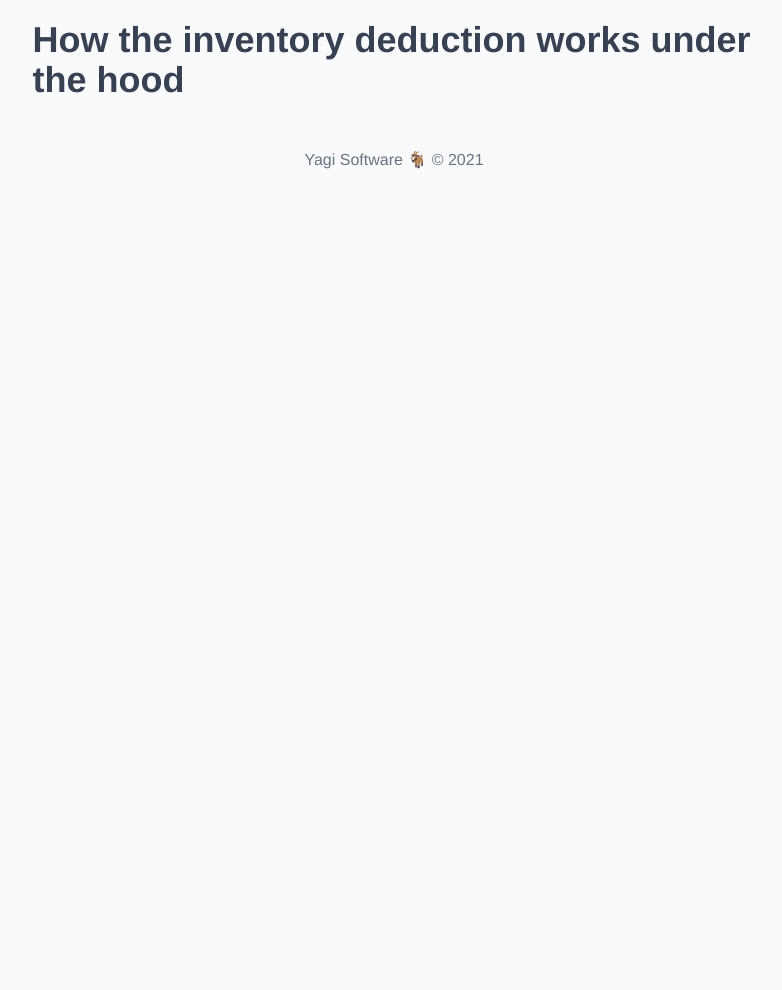
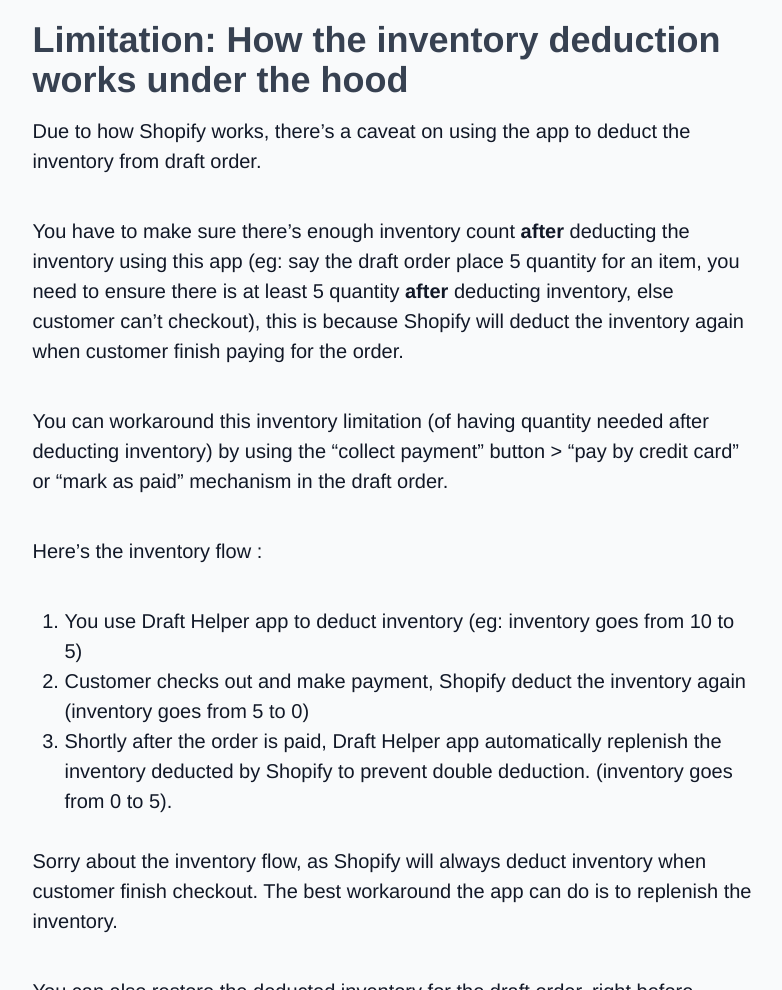
Before and after one commit to YagiSoftware/blog, a Jekyll site: the page built from _posts/2021-10-30-how-to-deduct-inventory-for-draft-order.md, in a window 1280 px wide and 1400 px high, scrolled down 3260 px. Shown: the part 410-1400 px from the top of the window, without its empty margins (246-1028 px from the left). Built offline with Jekyll 4.4.1, drawn with Linux system fonts in a browser that asks for light colours; some web fonts are replaced; comment, search, counter and statistics services are not loaded; before the commit the page ends 3874 px from its top, so only the background shows below that; some of the changed text lies outside the part shown.

Commit message:
Added limitation and last CTA paragraph
Added limitation and last CTA paragraph

```diff
--- a/_posts/2021-10-30-how-to-deduct-inventory-for-draft-order.md
+++ b/_posts/2021-10-30-how-to-deduct-inventory-for-draft-order.md
@@ -1,6 +1,6 @@
 ---
 layout: post
-title: How to deduct inventory for Draft Order
+title: How to deduct inventory for Draft Order on Shopify
 date: 2021-10-30 16:44 +0800
 ---
 
@@ -39,4 +39,36 @@
 After clicking "Confirm deduct", you can see that the inventory is deducted (from the Shopify admin > Inventory page).
 ![inventory deducted](https://img.yagisoftware.com/11-how-to-deduct-inventory-for-draft-order/deduct3.png)
 
-## How the inventory deduction works under the hood
+## Limitation: How the inventory deduction works under the hood
+Due to how Shopify works, there's a caveat on using the app to deduct the inventory from draft order.
+
+You have to make sure there's enough inventory count **after** deducting the inventory using this app (eg: say the draft order place 5 quantity for an item, you need to ensure there is at least 5 quantity **after** deducting inventory, else customer can't checkout), this is because Shopify will deduct the inventory again when customer finish paying for the order.
+
+You can workaround this inventory limitation (of having quantity needed after deducting inventory) by using the "collect payment" button > "pay by credit card" or "mark as paid" mechanism in the draft order.
+
+Here's the inventory flow :
+
+1. You use Draft Helper app to deduct inventory (eg: inventory goes from 10 to 5)
+2. Customer checks out and make payment, Shopify deduct the inventory again  (inventory goes from 5 to 0)
+3. Shortly after the order is paid, Draft Helper app automatically replenish the inventory deducted by Shopify to prevent double deduction. (inventory goes from 0 to 5).
+
+<br>
+Sorry about the inventory flow, as Shopify will always deduct inventory when customer finish checkout. The best workaround the app can do is to replenish the inventory.
+
+
+You can also restore the deducted inventory for the draft order, right before sending the customer to checkout, in case you don't have enough inventory at that time.
+
+
+## Prevent overselling and save manual work on adjusting inventory
+
+With [Draft Order Helper app](https://apps.shopify.com/draft-helper), you can deduct inventory for items in draft order with just 1-click, and even schedule date to auto restore inventory should the draft order is not completed by then. You can prevent overselling and also save time on manual adjustment / workaround.
+
+[Draft Order Helper app](https://apps.shopify.com/draft-helper) comes with a free plan, give it a try you if you would like to solve the issue of overselling and save time on manual inventory adjustment workaround.
+
+I understand it might be hard to trust a random app you came across on internet, you can refer to [these reviews on the app from happy store owners](https://apps.shopify.com/draft-helper/reviews), most of them has used the app for many months and are very happy with it.
+
+I am actively supporting the app as well, if you have any question on installing or using the app, you can always email me and I will get back to you as soon as I can.
+
+Cheers,
+
+[Axel Kee](/about) (developer of Cancellable app)
```
